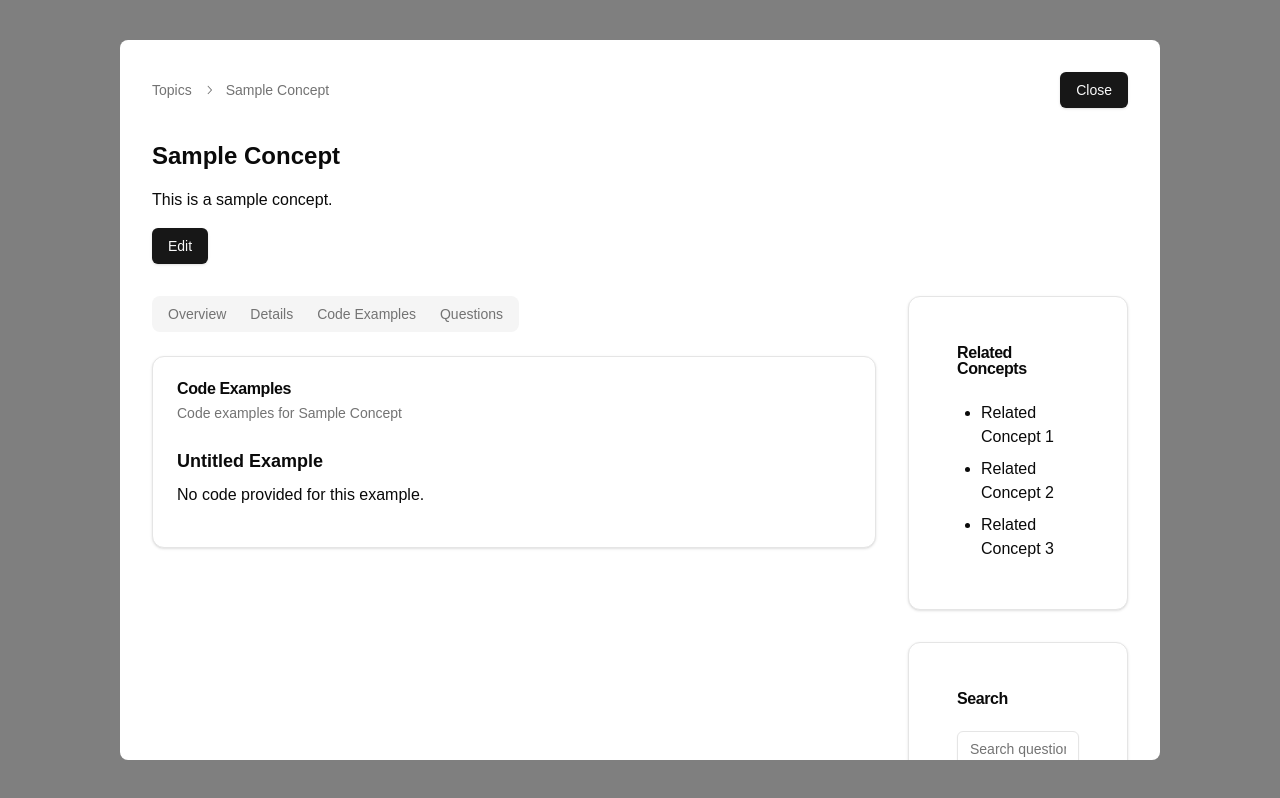
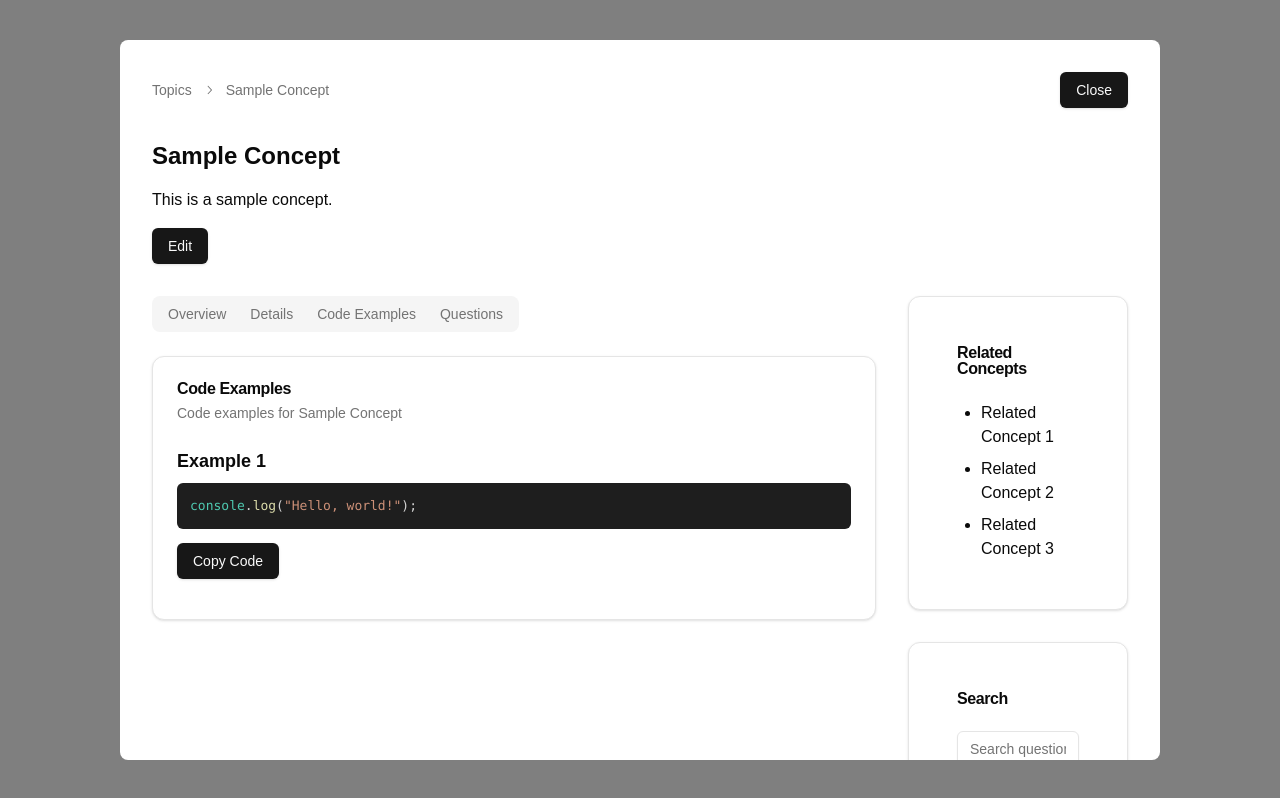
Before and after one commit to cautiouskurns/FinalRound, a Next.js app: page /concept-topic/1 in a window 1280 px wide. Both pictures are taken after a click on the tab "Code Examples". Built offline with nearby package versions, Linux system fonts and the light colour scheme.

Commit message:
Code exmapels working again

```diff
--- a/package.json
+++ b/package.json
@@ -30,7 +30,7 @@
     "diff": "^7.0.0",
     "diff-match-patch": "^1.0.5",
     "express": "^4.21.0",
-    "framer-motion": "^11.5.6",
+    "framer-motion": "^11.7.0",
     "lucide-react": "^0.445.0",
     "next": "14.2.13",
     "node-fetch": "^3.3.2",
--- a/src/components/ConceptTopicPage.tsx
+++ b/src/components/ConceptTopicPage.tsx
@@ -165,17 +165,39 @@ export function ConceptTopicPage({ item, onClose, onBack }: ConceptTopicPageProp
   );
 }
 
+interface CodeExample {
+  label?: string;
+  code?: string;
+}
+
 function CodeExamples({ concept }: { concept: Concept }) {
   console.log('Concept:', concept);
-  console.log('Code Example:', concept.codeExample);
+  console.log('Code Examples (raw):', concept.codeExample);
+  console.log('Type of Code Examples:', typeof concept.codeExample);
 
-  const codeExamples = Array.isArray(concept.codeExample)
-    ? concept.codeExample
-    : concept.codeExample ? [concept.codeExample] : [];
+  let codeExamples = [];
+  if (typeof concept.codeExample === 'string') {
+    try {
+      codeExamples = JSON.parse(concept.codeExample);
+      console.log('Parsed Code Examples:', codeExamples);
+    } catch (error) {
+      console.error('Error parsing code examples:', error);
+      // If parsing fails, use the string as is
+      codeExamples = [{ code: concept.codeExample }];
+    }
+  } else if (Array.isArray(concept.codeExample)) {
+    codeExamples = concept.codeExample;
+  } else if (concept.codeExample) {
+    codeExamples = [concept.codeExample];
+  }
 
-  console.log('Code Examples after processing:', codeExamples);
+  codeExamples = Array.isArray(codeExamples) ? codeExamples : [codeExamples];
+
+  console.log('Final Code Examples:', codeExamples);
+  console.log('Code Examples Length:', codeExamples.length);
 
   if (codeExamples.length === 0) {
+    console.warn('No code examples found for:', concept.name);
     return (
       <Card>
         <CardHeader>
@@ -193,9 +215,9 @@ function CodeExamples({ concept }: { concept: Concept }) {
         <CardDescription>Code examples for {concept.name}</CardDescription>
       </CardHeader>
       <CardContent>
-        {codeExamples.map((example, index) => (
+        {codeExamples.map((example: CodeExample, index: number) => (
           <div key={index} className="mb-4">
-            <h3 className="text-lg font-semibold mb-2">{example.label || 'Untitled Example'}</h3>
+            <h3 className="text-lg font-semibold mb-2">{example.label || `Example ${index + 1}`}</h3>
             {example.code ? (
               <SyntaxHighlighter language="javascript" style={vscDarkPlus} className="rounded-md">
                 {example.code}
@@ -204,7 +226,7 @@ function CodeExamples({ concept }: { concept: Concept }) {
               <p>No code provided for this example.</p>
             )}
             {example.code && (
-              <Button onClick={() => navigator.clipboard.writeText(example.code)} className="mt-2">
+              <Button onClick={() => navigator.clipboard.writeText(example.code ?? '')} className="mt-2">
                 Copy Code
               </Button>
             )}
```
Also changed, not shown: 1 other file (tests, documents, lock files or other folders).
